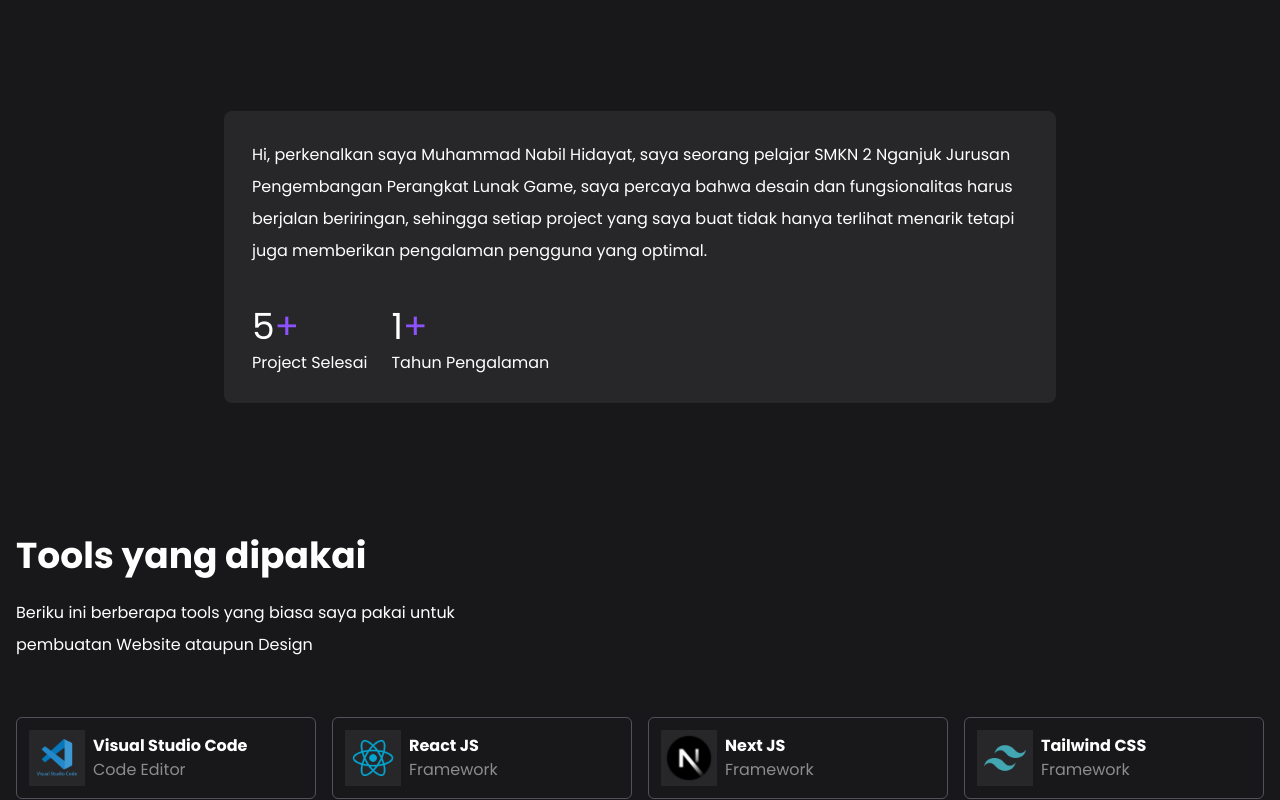
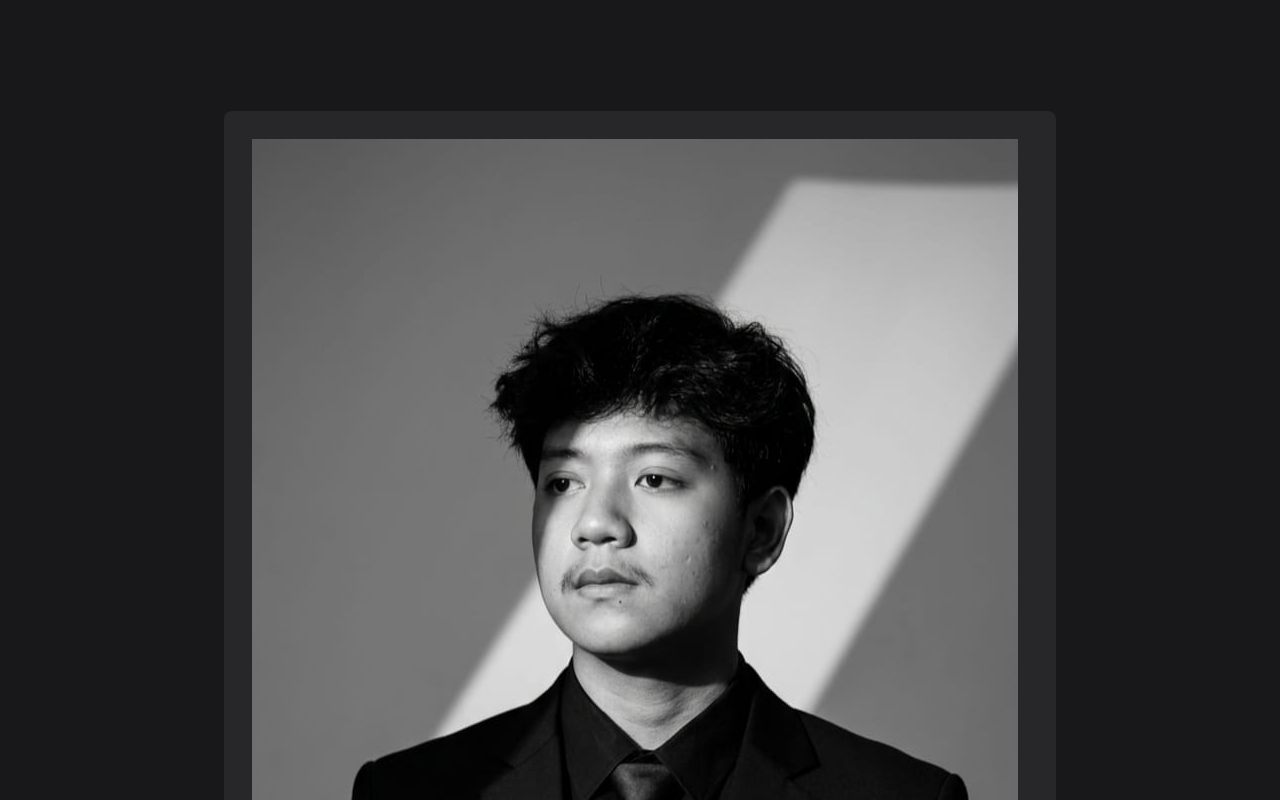
Before and after one commit to Nabilleo/Nabil-Portofolio, a React (Vite) app: page / in a window 1280 px wide. Shown: the part 880-1680 px from the top of the page. Built offline with nearby package versions, Linux system fonts and the light colour scheme.

Commit message:
update project

```diff
--- a/src/App.jsx
+++ b/src/App.jsx
@@ -30,7 +30,7 @@ function App() {
     <div className="tentang mt-32 py-10" id="tentang">
       <div className="xl:w-2/3 lg:w-3/4 w-full mx-auto p-7 bg-zinc-800 rounded-lg"
       data-aos="fade-up" data-aos-duration="1000" data-aos-once="true">
-      <img src={DataImage.HeroImage} alt="Image" className="w-12 rounded-md mb-10 sm:hidden" loading="lazy" />
+      <img src={DataImage.HeroImage} alt="Image" loading="lazy" />
         <p className="text-base/loose mb-10">
           Hi, perkenalkan saya Muhammad Nabil Hidayat, saya seorang pelajar SMKN 2 Nganjuk Jurusan
           Pengembangan Perangkat Lunak Game, saya percaya bahwa desain dan fungsionalitas
```
